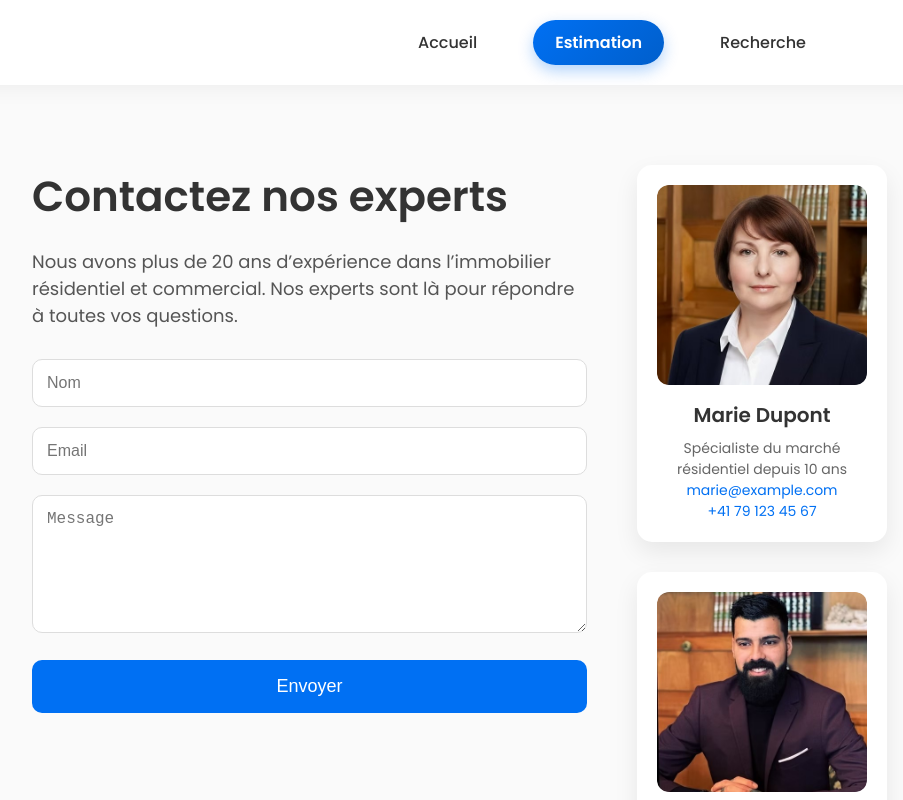
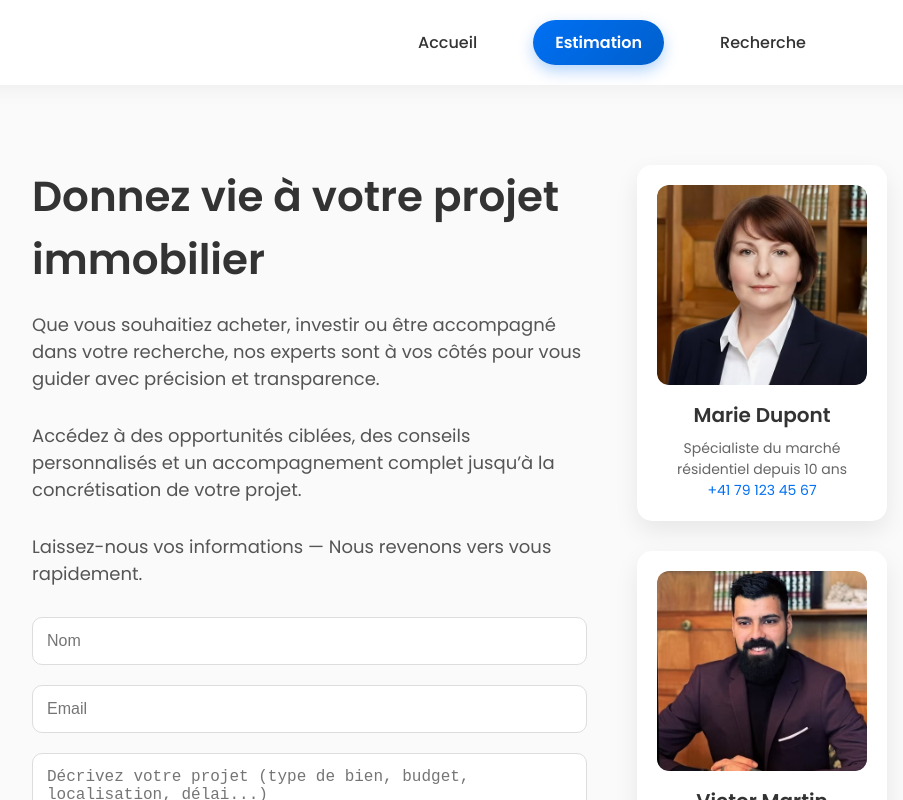
Before and after one commit to Juju-kpi/estimation_immo, a Next.js app: page /contact in a window 1280 px wide. Shown: the top 800 px of the page, without its empty margins (28-931 px from the left). Built offline with nearby package versions, Linux system fonts and the light colour scheme.

Commit message:
Update page.js

```diff
--- a/app/contact/page.js
+++ b/app/contact/page.js
@@ -8,14 +8,12 @@ const agents = [
     name: "Marie Dupont",
     role: "Spécialiste du marché résidentiel depuis 10 ans",
     img: "/Marie.jpeg",
-    email: "marie@example.com",
     phone: "+41 79 123 45 67",
   },
   {
     name: "Victor Martin",
     role: "Expert en estimation et investissement immobilier",
     img: "/Victor.jpeg",
-    email: "victor@example.com",
     phone: "+41 79 987 65 43",
   },
 ];
@@ -54,11 +52,21 @@ export default function ContactPage() {
       <div className="contact-container">
         {/* Colonne Formulaire + Texte */}
         <div className="contact-form-section">
-          <h1>Contactez nos experts</h1>
-          <p>
-            Nous avons plus de 20 ans d’expérience dans l’immobilier résidentiel et
-            commercial. Nos experts sont là pour répondre à toutes vos questions.
-          </p>
+         <h1>Donnez vie à votre projet immobilier</h1>
+
+<p>
+Que vous souhaitiez acheter, investir ou être accompagné dans votre recherche,
+nos experts sont à vos côtés pour vous guider avec précision et transparence.
+</p>
+
+<p>
+Accédez à des opportunités ciblées, des conseils personnalisés et un accompagnement
+complet jusqu’à la concrétisation de votre projet.
+</p>
+
+<p>
+Laissez-nous vos informations — Nous revenons vers vous rapidement.
+</p>
 
           <form onSubmit={handleSubmit} className="contact-form">
             <input
@@ -77,9 +85,9 @@ export default function ContactPage() {
               onChange={handleChange}
               required
             />
-            <textarea
-              name="message"
-              placeholder="Message"
+           <textarea
+  name="message"
+  placeholder="Décrivez votre projet (type de bien, budget, localisation, délai...)"
               value={formData.message}
               onChange={handleChange}
               rows={6}
@@ -101,7 +109,6 @@ export default function ContactPage() {
               <h3>{agent.name}</h3>
               <p>{agent.role}</p>
               <p>
-                <a href={`mailto:${agent.email}`} className="agent-contact">{agent.email}</a><br/>
                 <a href={`tel:${agent.phone}`} className="agent-contact">{agent.phone}</a>
               </p>
             </div>
```
